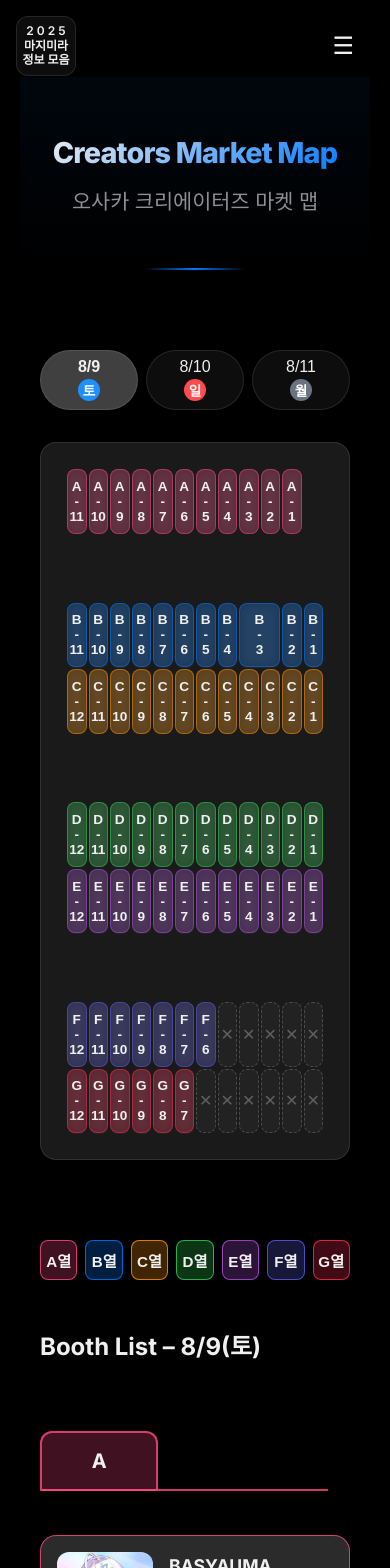
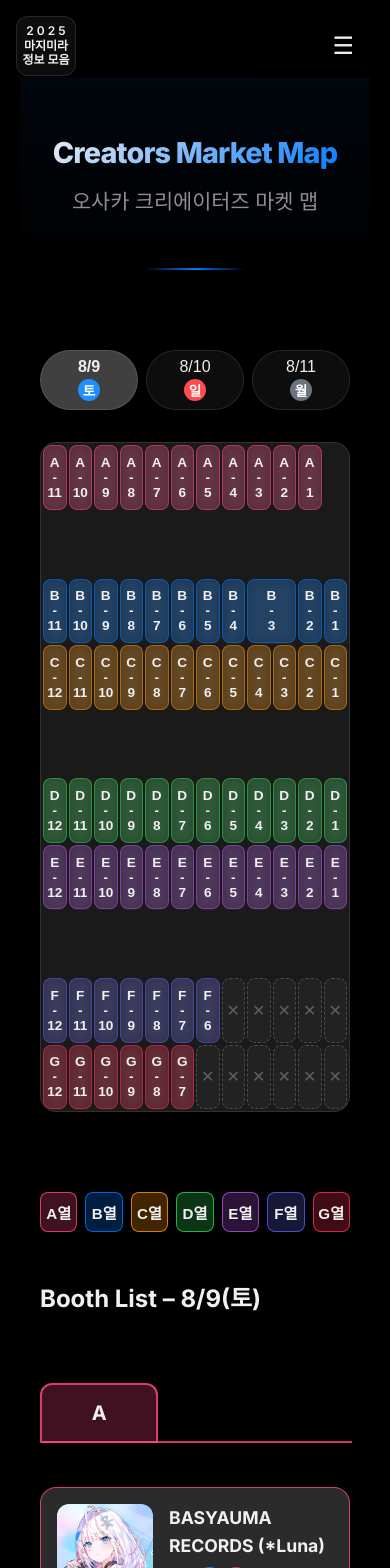
Before and after one commit to kuroka3/MM-Info, a Next.js app: page /exhibition-info/osaka/creators-market in a window 390 px wide. Shown: the top 1568 px of the page. Built offline with nearby package versions, Linux system fonts and the light colour scheme; a web font is replaced by a local one.

Commit message:
fix portrait mode of cm-map

```diff
--- a/src/app/exhibition-info/osaka/creators-market/CreatorsMarketClient.tsx
+++ b/src/app/exhibition-info/osaka/creators-market/CreatorsMarketClient.tsx
@@ -27,7 +27,7 @@ export default function CreatorsMarketClient() {
   };
 
   return (
-    <main className="cm-scope">
+    <main className="cm-scope cm-osaka">
       {scrollLock && <div className="scroll-blocker" />}
       <header className="header">
         <div className="container header-content">
--- a/src/app/exhibition-info/osaka/creators-market/styles/map.css
+++ b/src/app/exhibition-info/osaka/creators-market/styles/map.css
@@ -132,7 +132,7 @@
   }
 }
 
-.cm-grid{
+.cm-osaka .cm-grid{
   display:grid;
   width:100%;
   height:100%;
@@ -285,7 +285,7 @@ button.booth {
 }
 
 @media (max-width:480px){
-  .cm-grid{
+  .cm-osaka .cm-grid{
     width:100%;
     height:100%;
     grid-auto-rows:1fr;
@@ -302,6 +302,7 @@ button.booth {
     max-width:100%;
     box-sizing:border-box;
     margin:0;
+    padding:0;
   }
   .cm-map-wrapper::before,
   .cm-map-wrapper::after{
--- a/src/app/exhibition-info/tokyo/creators-market/CreatorsMarketClient.tsx
+++ b/src/app/exhibition-info/tokyo/creators-market/CreatorsMarketClient.tsx
@@ -27,7 +27,7 @@ export default function CreatorsMarketClient() {
   };
 
   return (
-    <main className="cm-scope">
+    <main className="cm-scope cm-tokyo">
       {scrollLock && <div className="scroll-blocker" />}
       <header className="header">
         <div className="container header-content">
--- a/src/app/exhibition-info/tokyo/creators-market/styles/map.css
+++ b/src/app/exhibition-info/tokyo/creators-market/styles/map.css
@@ -68,7 +68,7 @@
   overflow:visible;
 }
 
-.cm-grid{
+.cm-tokyo .cm-grid{
   display:grid;
   width:100%;
   height:100%;
@@ -221,7 +221,7 @@ button.booth {
 }
 
 @media (max-width:480px){
-  .cm-grid{
+  .cm-tokyo .cm-grid{
     width:100%;
     height:100%;
     grid-auto-rows:1fr;
@@ -238,6 +238,7 @@ button.booth {
     max-width:100%;
     box-sizing:border-box;
     margin:0;
+    padding:0;
   }
   .cm-grid .booth .booth-label{
     flex-direction:column;
```
